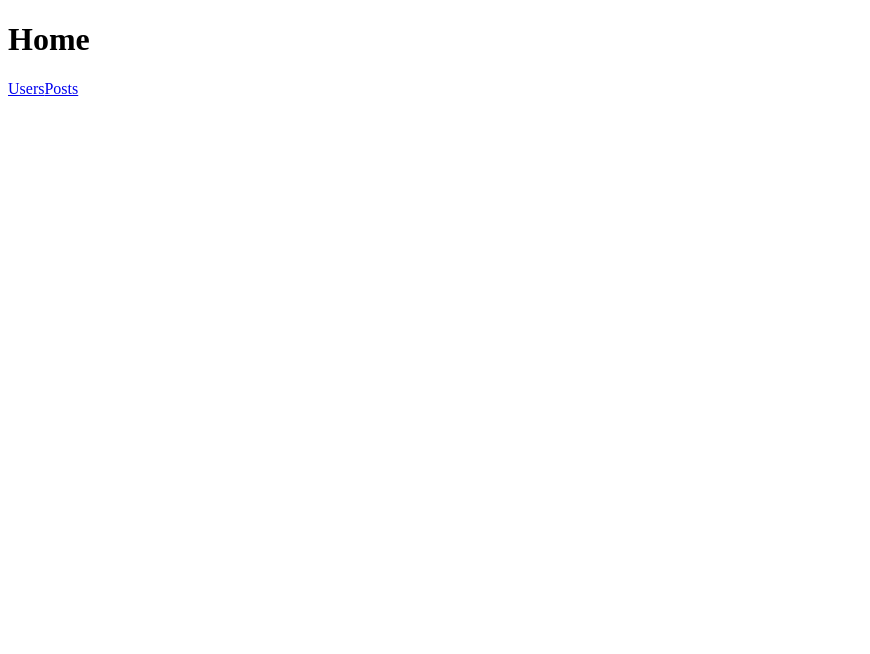
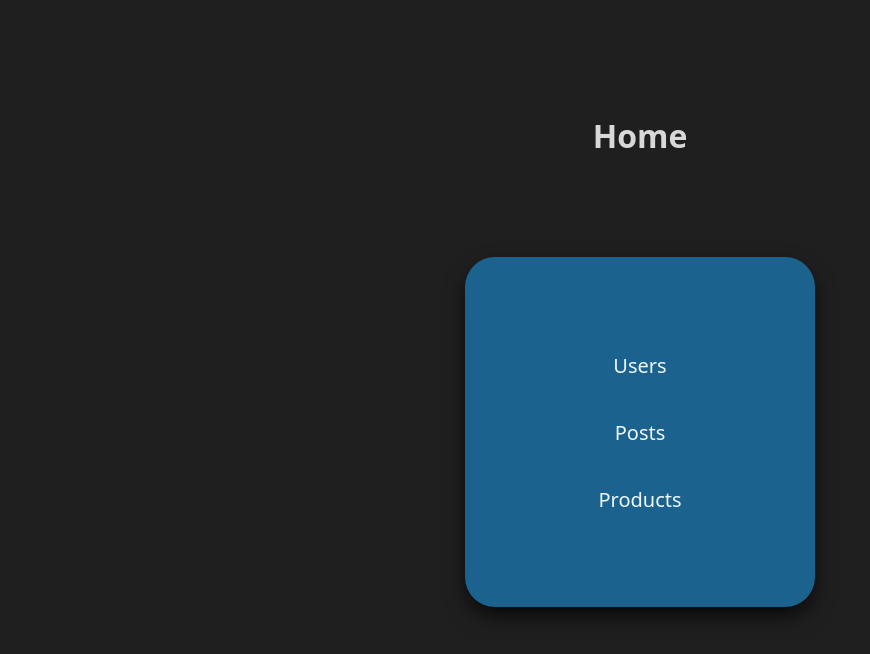
Before and after one commit to romantrynko/next-codevolution, a Next.js app: page / in a window 1280 px wide. Shown: the top 654 px of the page, without its empty margins (0-870 px from the left). Built offline with nearby package versions, Linux system fonts and the light colour scheme.

Commit message:
added some design

```diff
--- /dev/null
+++ b/db.json
@@ -0,0 +1,22 @@
+{
+  "products": [
+    {
+      "id": 1,
+      "title": "Product 1",
+      "price": 700,
+      "description": "Description 1"
+    },
+    {
+      "id": 2,
+      "title": "Product 2",
+      "price": 500,
+      "description": "Description 2"
+    },
+    {
+      "id": 3,
+      "title": "Product 3",
+      "price": 700,
+      "description": "Description 3"
+    }
+  ]
+}
--- a/package.json
+++ b/package.json
@@ -6,9 +6,11 @@
     "dev": "next dev",
     "build": "next build",
     "start": "next start",
-    "lint": "next lint"
+    "lint": "next lint",
+    "serve-json": "json-server --watch db.json --port 4000"
   },
   "dependencies": {
+    "json-server": "^0.17.0",
     "next": "12.2.5",
     "react": "18.2.0",
     "react-dom": "18.2.0"
--- a/pages/_app.js
+++ b/pages/_app.js
@@ -1,5 +1,7 @@
+import '../styles/globals.css';
+
 function MyApp({ Component, pageProps }) {
-  return <Component {...pageProps} />
+  return <Component {...pageProps} />;
 }
 
-export default MyApp
+export default MyApp;
--- a/pages/index.js
+++ b/pages/index.js
@@ -5,12 +5,19 @@ const Home = () => {
   return (
     <>
       <h1>Home</h1>
+      <div className="nav-menu">
         <Link href="/users">
           <a>Users</a>
         </Link>
+
         <Link href="/posts">
           <a>Posts</a>
         </Link>
+
+        <Link href="/products">
+          <a>Products</a>
+        </Link>
+      </div>
     </>
   );
 };
--- a/pages/posts/index.js
+++ b/pages/posts/index.js
@@ -7,7 +7,7 @@ const PostList = ({ posts }) => {
       <h1>Posts list</h1>
       {posts.map(({ id, title, body }) => {
         return (
-          <div key={id}>
+          <div className='post-card' key={id}>
             <Link href={`/posts/${id}`}>
               <h2>{title}</h2>
             </Link>
@@ -28,7 +28,7 @@ export const getStaticProps = async () => {
 
   return {
     props: {
-      posts: data
+      posts: data.slice(0, 10)
     }
   };
 };
--- a/pages/users.js
+++ b/pages/users.js
@@ -5,9 +5,8 @@ const UserList = ({ users }) => {
   return (
     <>
       {users.map(({ id, name, email }) => (
-        <div key={id}>
+        <div className='user-card' key={id}>
           <User user={{ name, email }} />
-          <hr />
         </div>
       ))}
     </>
--- /dev/null
+++ b/styles/globals.css
@@ -0,0 +1,111 @@
+html {
+  font-family: system-ui, -apple-system, BlinkMacSystemFont, 'Segoe UI', Roboto, Oxygen, Ubuntu, Cantarell, 'Open Sans', 'Helvetica Neue', sans-serif;
+  background-color: rgb(31, 31, 31);
+  color: rgb(216, 216, 216);
+  text-align: center;
+  display: flex;
+  justify-content: center;
+  align-items: center;
+  height: 100%;
+}
+
+body {
+  margin: 0;
+  padding: 0;
+}
+
+a {
+  font-weight: 300;
+  color: aliceblue;
+  font-size: 20px;
+  text-decoration: none;
+  margin-bottom: 40px;
+}
+
+a:last-child {
+  margin: 0;
+}
+
+a:hover {
+  transform: scale(1.23);
+  color: rgb(129, 215, 129);
+  transition-duration: 300ms;
+}
+
+a:active {
+  transform: scale(0.95);
+  color: rgb(76, 128, 76);
+}
+
+a:not(:hover) {
+  transition-duration: 200ms;
+}
+
+.product {
+  cursor: pointer;
+  display: flex;
+  flex-direction: column;
+  justify-content: center;
+  align-items: center;
+  border-radius: 20px;
+  padding: 20px;
+  background: linear-gradient(90deg, rgba(73, 36, 98, 0.8128342245989305) 0%, rgba(13, 39, 186, 0.7513368983957219) 49%, rgba(98, 67, 22, 0.7192513368983957) 100%);
+  width: 70%;
+  margin: 50px auto;
+}
+
+.product:hover {
+  box-shadow: 0 10px 25px -5px rgb(0, 0, 0);
+  background-color: rgb(27, 143, 37);
+  transform: translateY(-5px);
+  transition-duration: 300ms;
+}
+
+.product:not(:hover) {
+  transition-duration: 200ms;
+}
+
+.product:active {
+  background-color: rgb(27, 143, 120);
+  transform: scale(0.95);
+  box-shadow: 0 10px 5px -5px rgb(0, 0, 0);
+}
+
+.nav-menu {
+  display: flex;
+  flex-direction: column;
+  justify-content: center;
+  align-items: center;
+  background-color: rgb(27, 98, 143);
+  box-shadow: 0 10px 25px -5px rgb(0, 0, 0);
+  height: 350px;
+  width: 350px;
+  margin: 100px 0;
+  border-radius: 30px;
+}
+
+.user-card {
+  cursor: pointer;
+  display: flex;
+  flex-direction: column;
+  justify-content: center;
+  align-items: center;
+  border-radius: 10px;
+  padding: 20px;
+  background-color: rgba(113, 56, 154, 0.591);
+  width: 70%;
+  margin: 50px auto;
+}
+
+.post-card {
+  cursor: pointer;
+  display: flex;
+  flex-direction: column;
+  justify-content: center;
+  align-items: center;
+  border-radius: 10px;
+  padding: 20px;
+  background-color: rgba(113, 56, 154, 0.591);
+  width: 70%;
+  margin: 50px auto;
+}
```
Also changed, not shown: pages/posts/[postId].js (+5 -5 lines), pages/products/[productId].js (added, +45 -0 lines), pages/products/index.js (added, +39 -0 lines), 1 other file (tests, documents, lock files or other folders). Lines whose indentation alone changed are shown as unchanged.
